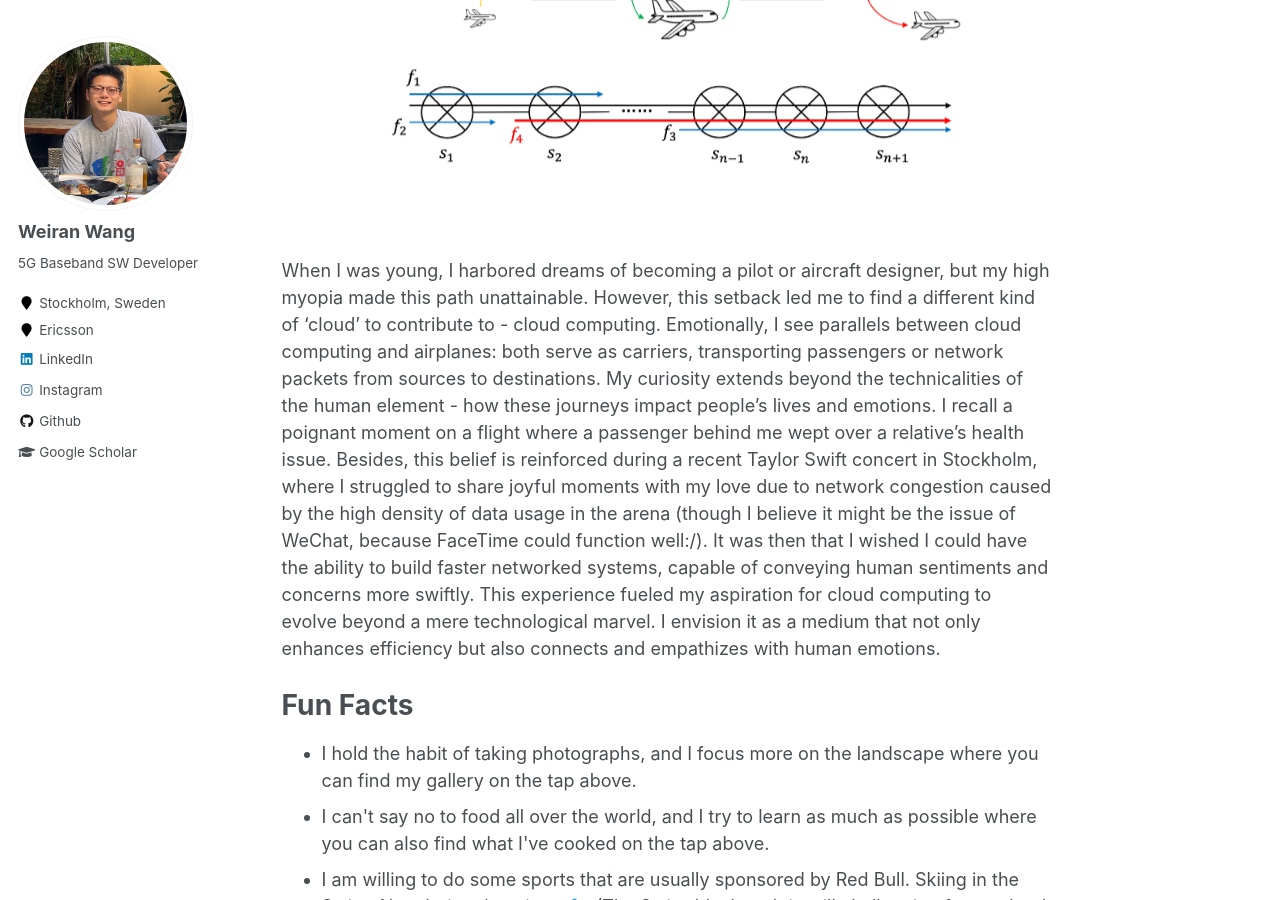
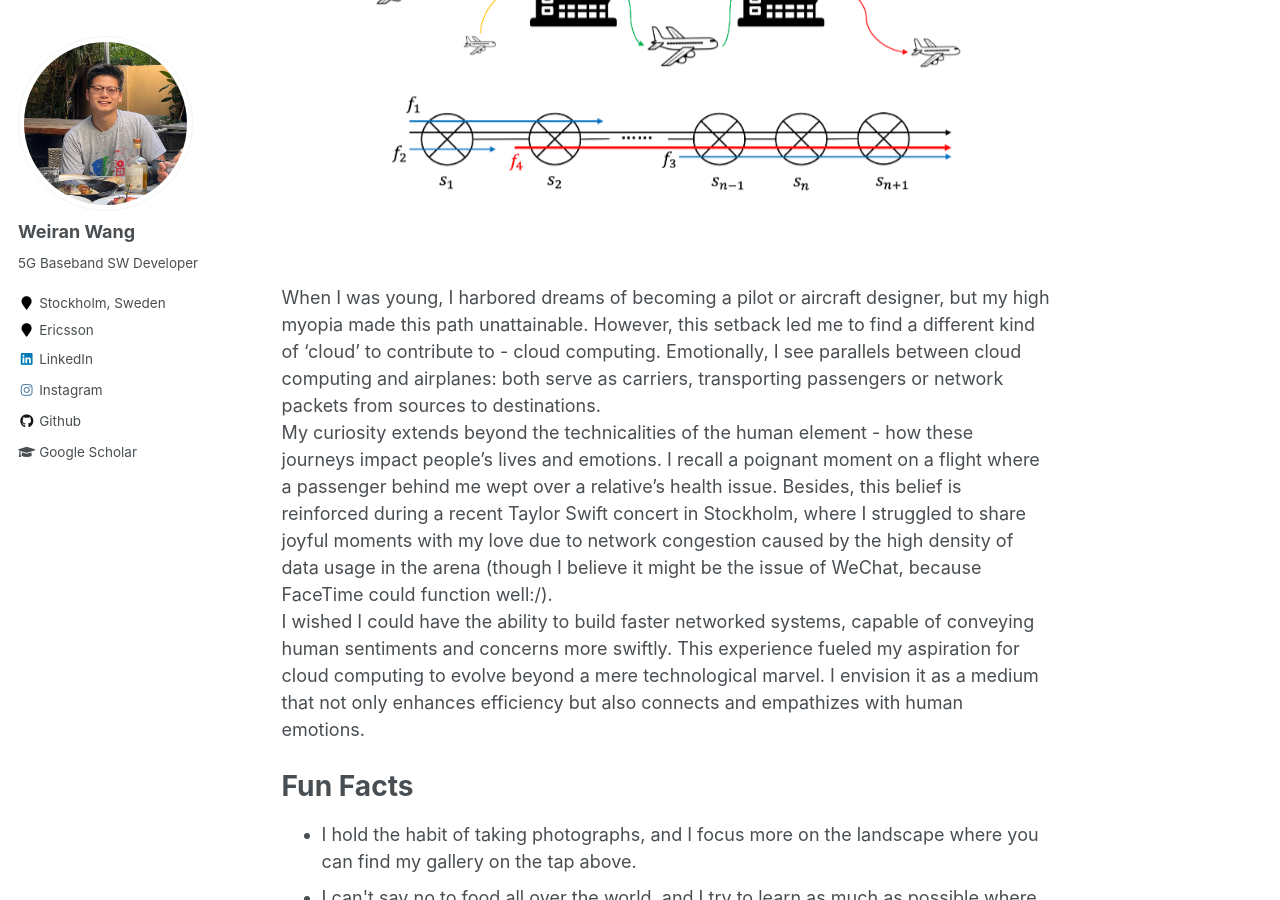
Before and after one commit to wangweiran0129/wangweiran0129.github.io, a Jekyll site: the page built from _pages/about.html, in a window 1280 px wide and 900 px high, scrolled down 1733 px. Built offline with Jekyll 4.4.1, drawn with Linux system fonts in a browser that asks for light colours; some of the changed text lies outside the part shown.

Commit message:
Fix the line breaking issue in my homepage

```diff
--- a/_pages/about.html
+++ b/_pages/about.html
@@ -10,9 +10,9 @@ redirect_from:
 
 <h1>About Myself</h1>
 I am currently working as a 5G Baseband Software Developer at <a href="https://www.ericsson.com/en">Ericsson</a> in Stockholm, Sweden.
-
+<br>
 Prior to that, I obtained my MSc from <a href="https://www.kth.se/en">Royal Institute of Technology (KTH)</a> in 2023 and my programme was <a href="https://www.kth.se/en/studies/master/ict-innovation">ICT Innovation</a> - track Cloud and Network Infrastructure. During my master study, I did an one-year exchange during the 2021-2022 academic year at <a href="https://www.epfl.ch/en/">Swiss Federal Institute of Technology in Lausanne (EPFL)</a> in Switzerland where I also finished my master thesis. I achieved my BSc majoring in Software Engineering <a href="https://en.dlut.edu.cn/">Dalian University of Technology (DUT)</a> in Dalian, China in 2020.
-
+<br>
 I am thrilled to join <a href="https://nsg.ee.ethz.ch/">The Network Systems Group (NGS)</a> at ETH Zurich in the coming Fall under the supervision of Prof. Laurent Vanbever and Dr. Romain Jacob.
 <br>
 <br>
@@ -34,7 +34,11 @@ My research interest, in one single sentence, is the design and optimization of
 <figure style="transform: scale(0.8);">
   <img src="../images/childhood_dream.png" alt="childhood_dream">
 </figure>
-When I was young, I harbored dreams of becoming a pilot or aircraft designer, but my high myopia made this path unattainable. However, this setback led me to find a different kind of ‘cloud’ to contribute to - cloud computing. Emotionally, I see parallels between cloud computing and airplanes: both serve as carriers, transporting passengers or network packets from sources to destinations. My curiosity extends beyond the technicalities of the human element - how these journeys impact people’s lives and emotions. I recall a poignant moment on a flight where a passenger behind me wept over a relative’s health issue. Besides, this belief is reinforced during a recent Taylor Swift concert in Stockholm, where I struggled to share joyful moments with my love due to network congestion caused by the high density of data usage in the arena (though I believe it might be the issue of WeChat, because FaceTime could function well:/). It was then that I wished I could have the ability to build faster networked systems, capable of conveying human sentiments and concerns more swiftly. This experience fueled my aspiration for cloud computing to evolve beyond a mere technological marvel. I envision it as a medium that not only enhances efficiency but also connects and empathizes with human emotions.
+When I was young, I harbored dreams of becoming a pilot or aircraft designer, but my high myopia made this path unattainable. However, this setback led me to find a different kind of ‘cloud’ to contribute to - cloud computing. Emotionally, I see parallels between cloud computing and airplanes: both serve as carriers, transporting passengers or network packets from sources to destinations.
+<br>
+My curiosity extends beyond the technicalities of the human element - how these journeys impact people’s lives and emotions. I recall a poignant moment on a flight where a passenger behind me wept over a relative’s health issue. Besides, this belief is reinforced during a recent Taylor Swift concert in Stockholm, where I struggled to share joyful moments with my love due to network congestion caused by the high density of data usage in the arena (though I believe it might be the issue of WeChat, because FaceTime could function well:/).
+<br>
+I wished I could have the ability to build faster networked systems, capable of conveying human sentiments and concerns more swiftly. This experience fueled my aspiration for cloud computing to evolve beyond a mere technological marvel. I envision it as a medium that not only enhances efficiency but also connects and empathizes with human emotions.
 <br>
 <br>
 
```
